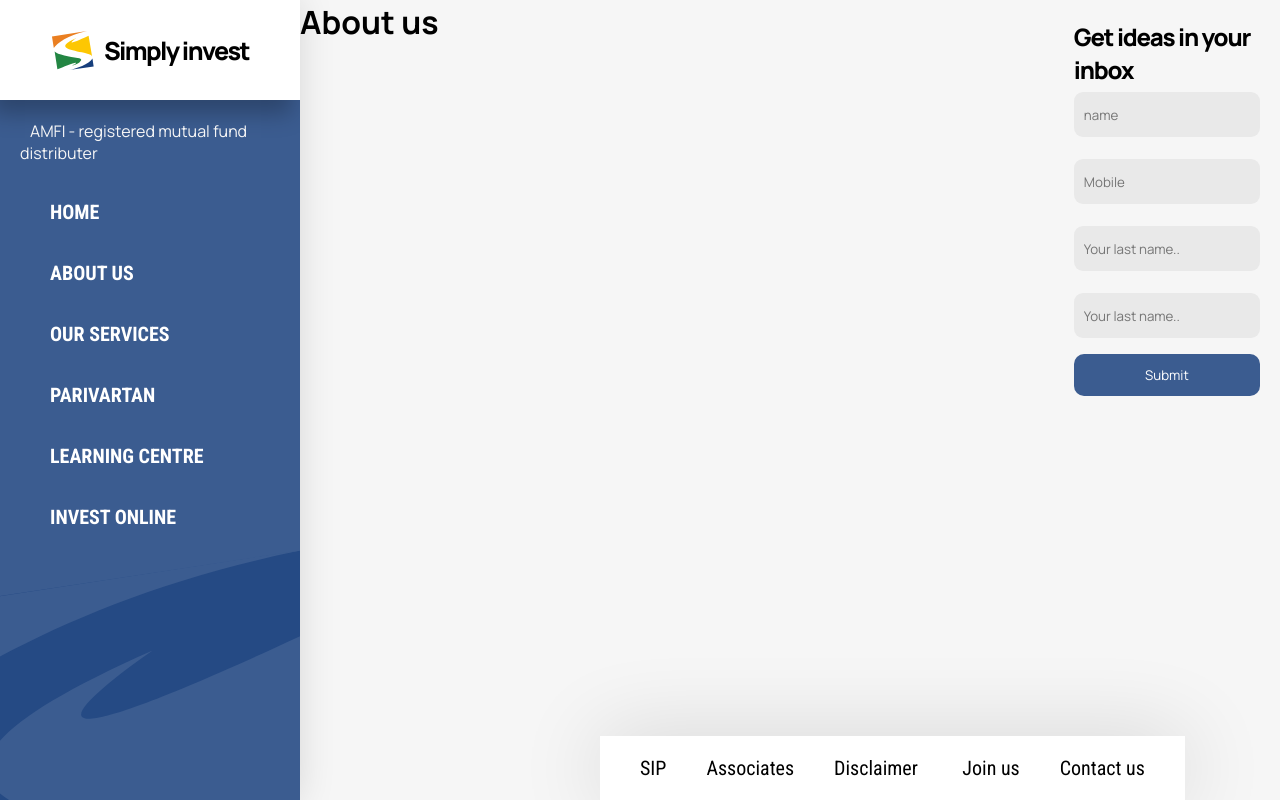
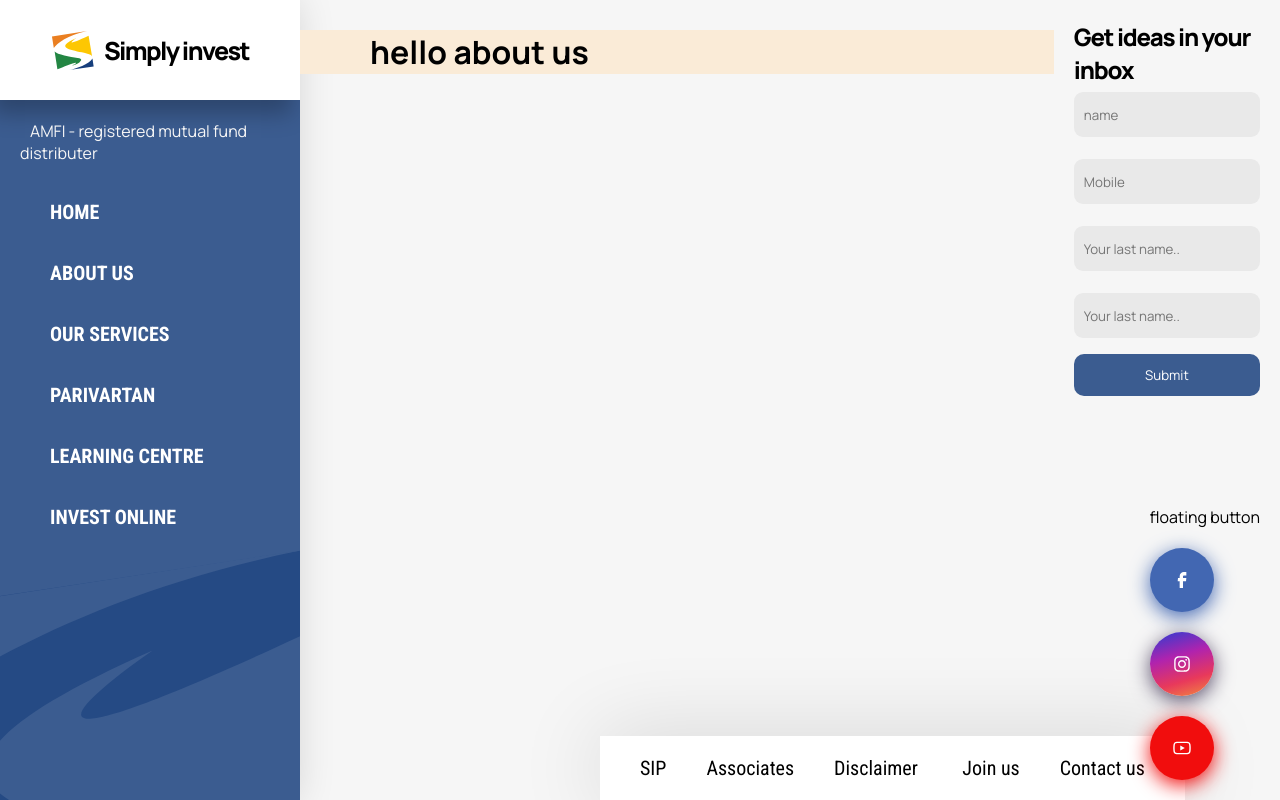
Before and after one commit to npaul2173/simplyInvest, a React (Create React App) app: page /aboutUs in a window 1280 px wide. Built offline with nearby package versions, Linux system fonts and the light colour scheme.

Commit message:
Floating button added .. colour applied

```diff
--- /dev/null
+++ b/src/aboutUs/index.js
@@ -0,0 +1,9 @@
+import React from "react";
+import "./index.styles.css";
+export const AboutUs = () => {
+  return (
+    <div className="aboutusContainer">
+      <h1>hello about us</h1>
+    </div>
+  );
+};
--- /dev/null
+++ b/src/aboutUs/index.styles.css
@@ -0,0 +1,6 @@
+.aboutusContainer {
+  background-color: antiquewhite;
+  padding: 0px 20px 0px 70px;
+  display: flex;
+  margin-top: 30px;
+}
--- a/src/app/App.js
+++ b/src/app/App.js
@@ -7,6 +7,7 @@ import { BrowserRouter, Switch, Route } from "react-router-dom";
 import { Routes } from "../nav/routes";
 import { ContactForm } from "../contact";
 import { LowerNav } from "../lowerNav";
+import { FloatingButtons } from "../floatingButtons";
 
 const App = () => {
   return (
@@ -29,6 +30,8 @@ const App = () => {
           <div className="contactWrapper">
             <ContactForm />
           </div>
+
+          <FloatingButtons />
         </div>
       </div>
     </BrowserRouter>
--- /dev/null
+++ b/src/floatingButtons/index.js
@@ -0,0 +1,39 @@
+import clsx from "clsx";
+import { AiOutlineYoutube, AiOutlineInstagram } from "react-icons/ai";
+import { CgFacebook } from "react-icons/cg";
+import "./index.styles.css";
+
+export const FloatingButtons = () => {
+  return (
+    <div className="floatingButtonWrapper">
+      <header>floating button</header>
+      <FacebookFloatingButton />
+      <InstagramFloatingButton />
+      <YoutubeFloatingButton />
+    </div>
+  );
+};
+
+const FacebookFloatingButton = () => {
+  return (
+    <div className={clsx("fab", "facebookButton")}>
+      <CgFacebook className="fabIcons" />
+    </div>
+  );
+};
+
+const InstagramFloatingButton = () => {
+  return (
+    <div className={clsx("fab", "instagramButton")}>
+      <AiOutlineInstagram className="fabIcons" />
+    </div>
+  );
+};
+
+const YoutubeFloatingButton = () => {
+  return (
+    <div className={clsx("fab", "youtubeButton")}>
+      <AiOutlineYoutube className="fabIcons" />
+    </div>
+  );
+};
--- /dev/null
+++ b/src/floatingButtons/index.styles.css
@@ -0,0 +1,39 @@
+.fab {
+  width: 4rem;
+  height: 4rem;
+  border-radius: 50%;
+  transition: all 0.3s ease;
+  margin-top: 20px;
+  justify-content: center;
+  align-items: center;
+  display: flex;
+}
+
+.floatingButtonWrapper {
+  z-index: 100;
+  position: absolute;
+  z-index: 200;
+  bottom: 20px;
+  right: 20px;
+}
+
+.instagramButton {
+  box-shadow: 0px 5px 20px #594e6b;
+  background: linear-gradient(163.7deg, #313CD0 1.89%, #B023AE 38.47%, #E8395B 71.62%, #F5A336 107.99%);
+}
+
+.youtubeButton {
+  box-shadow: 0px 5px 20px #F10D0D;
+  background: #F10D0D;
+}
+
+.facebookButton {
+  box-shadow: 0px 5px 20px #4267B2;
+  background: #4267B2;
+}
+
+.fabIcons {
+  color: white;
+  font-size: 20px;
+  align-self: center;
+}
--- a/src/nav/routes.js
+++ b/src/nav/routes.js
@@ -1,8 +1,6 @@
+import { AboutUs } from "../aboutUs";
 import { Home } from "../home";
 
-const AboutUs = () => {
-  return <h1>About us</h1>;
-};
 const OurServices = () => {
   return <h1>Our Services</h1>;
 };
```
